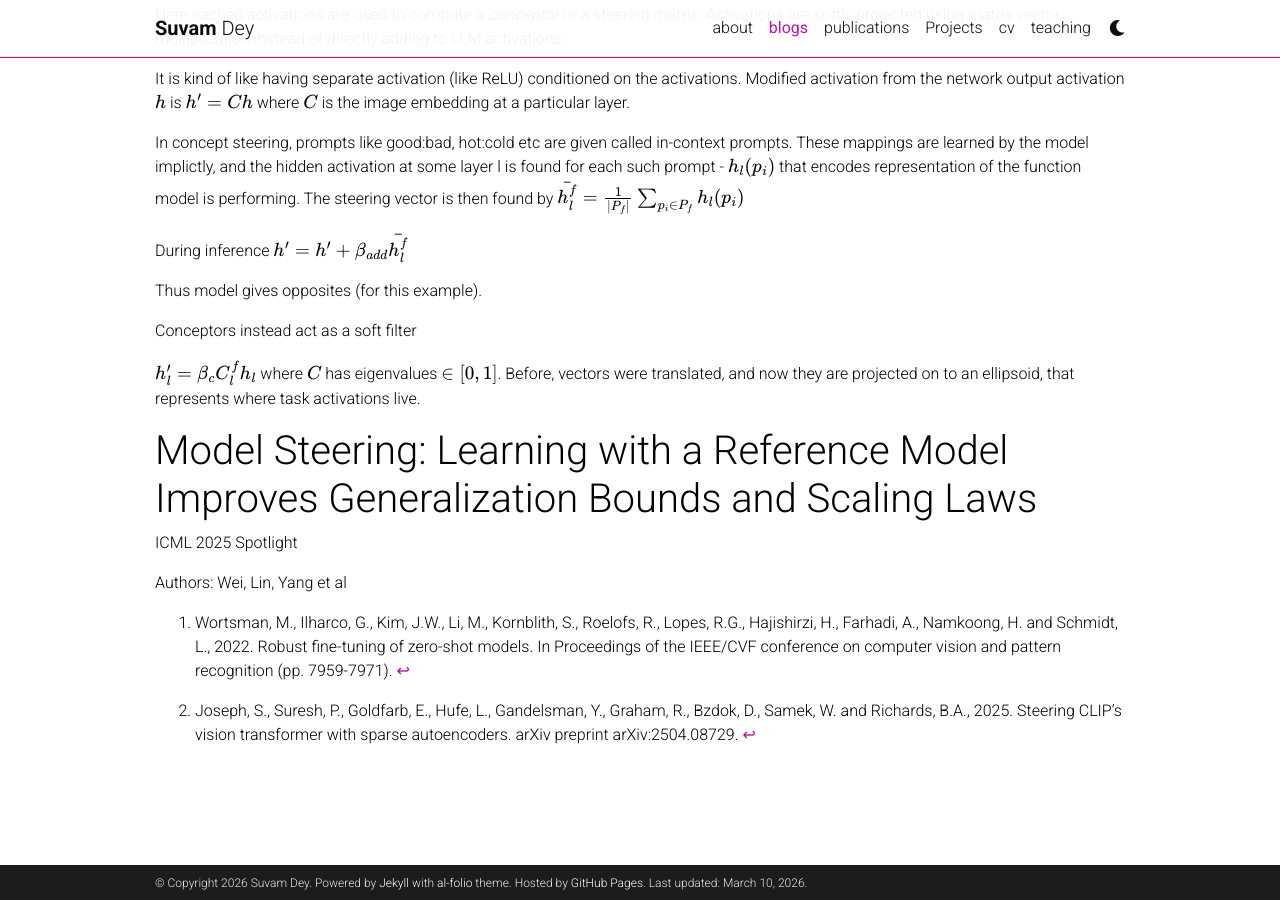
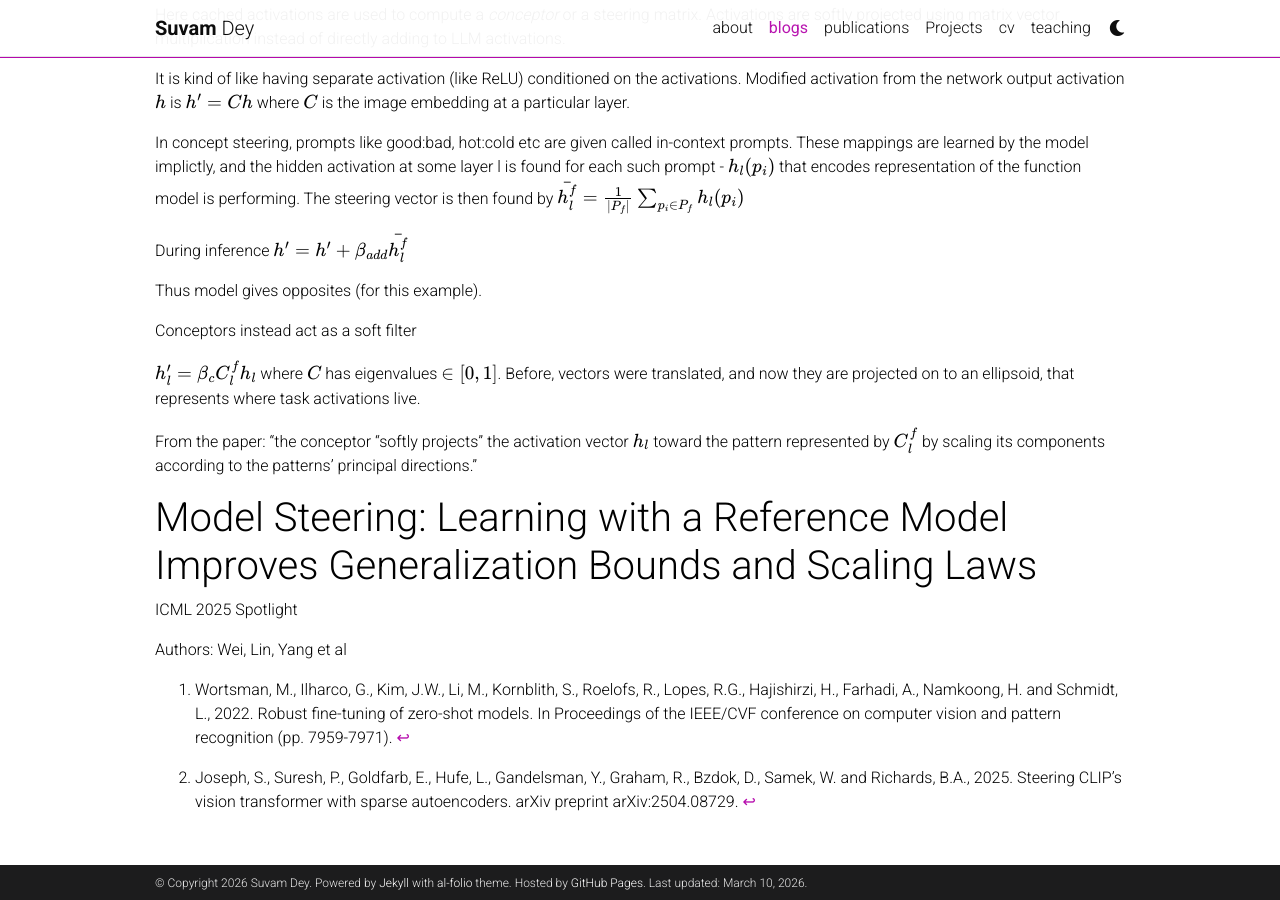
Before and after one commit to YedMavus/yedmavus.github.io, a Jekyll site: the page built from _posts/2026-03-09-recent-papers.md, in a window 1280 px wide and 900 px high, scrolled down 1791 px. Built offline with Jekyll 4.4.1, drawn with Linux system fonts in a browser that asks for light colours; comment, search, counter and statistics services are not loaded; a style sheet for code colours, icons or effects is not loaded.

Commit message:
Steering CLIP paper added with details

```diff
--- a/_posts/2026-03-09-recent-papers.md
+++ b/_posts/2026-03-09-recent-papers.md
@@ -115,7 +115,9 @@ $$h'_l = \beta_c C_l^f h_l$$
 where $$C$$ has eigenvalues $$\in [0,1]$$.
 Before, vectors were translated, and now they are projected on to an ellipsoid, that represents where task activations live.
 
-
+From the paper:
+"the conceptor “softly projects” the activation vector $$h_l$$ toward the pattern represented by $$C_l^f$$ by scaling its components according to the patterns’
+principal directions."
 
 
 
```
